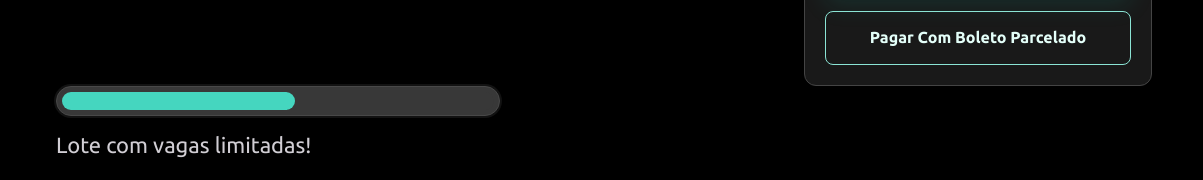
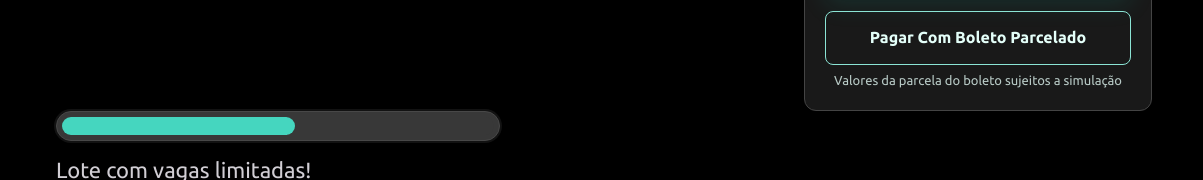
Before and after one commit to Dev-em-Dobro/black-em-dobro-lp, a plain HTML site: page alunos-bf/index.html in a window 1280 px wide. Shown: the part 729-909 px from the top of the page, 0-1203 px from the left. Drawn offline with Linux system fonts and the light colour scheme; animation ran at ten frames a second; a web font is replaced by a local one.

Commit message:
Adiciona aviso de simulação ao boleto parcelado

```diff
--- a/alunos-bf/index.html
+++ b/alunos-bf/index.html
@@ -21,7 +21,7 @@
   <link rel="stylesheet" href="/v3/css/style.css?v=mobile-faces-high">
   <link rel="stylesheet" href="/v3/css/ecosystem.css?v=8">
   <link rel="stylesheet" href="/v3/css/builders.css?v=10">
-  <link rel="stylesheet" href="/css/oferta.css?v=boleto-2026">
+  <link rel="stylesheet" href="/css/oferta.css?v=boleto-aviso-2026">
   <link rel="stylesheet" href="/css/lote-atual.css?v=bonus-novembro-2026">
 </head>
 <body class="v3 oferta">
@@ -84,6 +84,7 @@
           <p class="hero-form-note">Acesso vitalício às aulas gravadas do DevQuest e Builders Club.</p>
           <a class="btn btn-primary btn-lg btn-block" data-checkout href="https://pay.hub.la/YKPMuMwSBhPBb7UUuDlX">Quero garantir por R$ 597</a>
           <a class="btn btn-secondary btn-boleto btn-lg btn-block" data-checkout data-boleto href="https://pay.tmb.com.br/DevemDobro/ZBS345545R7" target="_blank" rel="noopener noreferrer">Pagar com boleto parcelado</a>
+          <p class="boleto-installment-note">Valores da parcela do boleto sujeitos a simulação</p>
         </div>
         <div class="offer-lot" data-offer-period hidden>
           <progress class="offer-lot-progress" max="100" value="100" aria-label="Tempo restante do lote promocional"></progress>
@@ -207,6 +208,7 @@
             <div class="ecosystem-action" data-enter="1">
               <a class="btn btn-primary btn-lg btn-block" data-checkout href="https://pay.hub.la/YKPMuMwSBhPBb7UUuDlX">Quero garantir por R$ 597</a>
               <a class="btn btn-secondary btn-boleto btn-lg btn-block" data-checkout data-boleto href="https://pay.tmb.com.br/DevemDobro/ZBS345545R7" target="_blank" rel="noopener noreferrer">Pagar com boleto parcelado</a>
+              <p class="boleto-installment-note">Valores da parcela do boleto sujeitos a simulação</p>
             </div>
           </div>
         </div>
@@ -253,6 +255,7 @@
       <div class="container offer-cta offer-cta--center">
         <a class="btn btn-primary btn-lg" data-checkout href="https://pay.hub.la/YKPMuMwSBhPBb7UUuDlX">Quero garantir por R$ 597</a>
         <a class="btn btn-secondary btn-boleto btn-lg" data-checkout data-boleto href="https://pay.tmb.com.br/DevemDobro/ZBS345545R7" target="_blank" rel="noopener noreferrer">Pagar com boleto parcelado</a>
+        <p class="boleto-installment-note">Valores da parcela do boleto sujeitos a simulação</p>
       </div>
     </section>
 
@@ -306,6 +309,7 @@
       <div class="container offer-cta offer-cta--center">
         <a class="btn btn-primary btn-lg" data-checkout href="https://pay.hub.la/YKPMuMwSBhPBb7UUuDlX">Quero garantir por R$ 597</a>
         <a class="btn btn-secondary btn-boleto btn-lg" data-checkout data-boleto href="https://pay.tmb.com.br/DevemDobro/ZBS345545R7" target="_blank" rel="noopener noreferrer">Pagar com boleto parcelado</a>
+        <p class="boleto-installment-note">Valores da parcela do boleto sujeitos a simulação</p>
       </div>
     </section>
 
@@ -364,6 +368,7 @@
       <div class="container offer-cta offer-cta--center">
         <a class="btn btn-primary btn-lg" data-checkout href="https://pay.hub.la/YKPMuMwSBhPBb7UUuDlX">Quero garantir por R$ 597</a>
         <a class="btn btn-secondary btn-boleto btn-lg" data-checkout data-boleto href="https://pay.tmb.com.br/DevemDobro/ZBS345545R7" target="_blank" rel="noopener noreferrer">Pagar com boleto parcelado</a>
+        <p class="boleto-installment-note">Valores da parcela do boleto sujeitos a simulação</p>
       </div>
     </section>
 
@@ -431,6 +436,7 @@
       <div class="container offer-cta offer-cta--center">
         <a class="btn btn-primary btn-lg" data-checkout href="https://pay.hub.la/YKPMuMwSBhPBb7UUuDlX">Quero garantir por R$ 597</a>
         <a class="btn btn-secondary btn-boleto btn-lg" data-checkout data-boleto href="https://pay.tmb.com.br/DevemDobro/ZBS345545R7" target="_blank" rel="noopener noreferrer">Pagar com boleto parcelado</a>
+        <p class="boleto-installment-note">Valores da parcela do boleto sujeitos a simulação</p>
       </div>
     </section>
 
@@ -467,6 +473,7 @@
       <div class="container offer-cta offer-cta--center">
         <a class="btn btn-primary btn-lg" data-checkout href="https://pay.hub.la/YKPMuMwSBhPBb7UUuDlX">Quero garantir por R$ 597</a>
         <a class="btn btn-secondary btn-boleto btn-lg" data-checkout data-boleto href="https://pay.tmb.com.br/DevemDobro/ZBS345545R7" target="_blank" rel="noopener noreferrer">Pagar com boleto parcelado</a>
+        <p class="boleto-installment-note">Valores da parcela do boleto sujeitos a simulação</p>
       </div>
     </section>
 
@@ -514,6 +521,7 @@
       <div class="container offer-cta offer-cta--center">
         <a class="btn btn-primary btn-lg" data-checkout href="https://pay.hub.la/YKPMuMwSBhPBb7UUuDlX">Quero garantir por R$ 597</a>
         <a class="btn btn-secondary btn-boleto btn-lg" data-checkout data-boleto href="https://pay.tmb.com.br/DevemDobro/ZBS345545R7" target="_blank" rel="noopener noreferrer">Pagar com boleto parcelado</a>
+        <p class="boleto-installment-note">Valores da parcela do boleto sujeitos a simulação</p>
       </div>
     </section>
 
@@ -533,6 +541,7 @@
       <div class="container offer-cta offer-cta--center">
         <a class="btn btn-primary btn-lg" data-checkout href="https://pay.hub.la/YKPMuMwSBhPBb7UUuDlX">Quero garantir por R$ 597</a>
         <a class="btn btn-secondary btn-boleto btn-lg" data-checkout data-boleto href="https://pay.tmb.com.br/DevemDobro/ZBS345545R7" target="_blank" rel="noopener noreferrer">Pagar com boleto parcelado</a>
+        <p class="boleto-installment-note">Valores da parcela do boleto sujeitos a simulação</p>
       </div>
     </section>
 
@@ -556,6 +565,7 @@
           <p class="hero-form-note">Acesso vitalício às aulas gravadas do ecossistema Dev em Dobro.</p>
           <a class="btn btn-primary btn-lg btn-block" data-checkout href="https://pay.hub.la/YKPMuMwSBhPBb7UUuDlX">Quero garantir por R$ 597</a>
           <a class="btn btn-secondary btn-boleto btn-lg btn-block" data-checkout data-boleto href="https://pay.tmb.com.br/DevemDobro/ZBS345545R7" target="_blank" rel="noopener noreferrer">Pagar com boleto parcelado</a>
+          <p class="boleto-installment-note">Valores da parcela do boleto sujeitos a simulação</p>
         </div>
       </div>
       <p class="container closing-line" data-enter="0">Invista uma vez. Aprenda continuamente. <span class="hl">Construa soluções para o novo mercado.</span></p>
--- a/alunos-dq/index.html
+++ b/alunos-dq/index.html
@@ -21,7 +21,7 @@
   <link rel="stylesheet" href="/v3/css/style.css?v=mobile-faces-high">
   <link rel="stylesheet" href="/v3/css/ecosystem.css?v=8">
   <link rel="stylesheet" href="/v3/css/builders.css?v=10">
-  <link rel="stylesheet" href="/css/oferta.css?v=boleto-2026">
+  <link rel="stylesheet" href="/css/oferta.css?v=boleto-aviso-2026">
   <link rel="stylesheet" href="/css/lote-atual.css?v=bonus-novembro-2026">
 </head>
 <body class="v3 oferta">
@@ -84,6 +84,7 @@
           <p class="hero-form-note">Acesso vitalício às aulas gravadas do DevQuest e Builders Club.</p>
           <a class="btn btn-primary btn-lg btn-block" data-checkout href="https://pay.hub.la/NZKc6aZXwbD4ihw9vvPN">Quero garantir por R$ 797</a>
           <a class="btn btn-secondary btn-boleto btn-lg btn-block" data-checkout data-boleto href="https://pay.tmb.com.br/DevemDobro/ZBS345545R7" target="_blank" rel="noopener noreferrer">Pagar com boleto parcelado</a>
+          <p class="boleto-installment-note">Valores da parcela do boleto sujeitos a simulação</p>
         </div>
         <div class="offer-lot" data-offer-period hidden>
           <progress class="offer-lot-progress" max="100" value="100" aria-label="Tempo restante do lote promocional"></progress>
@@ -207,6 +208,7 @@
             <div class="ecosystem-action" data-enter="1">
               <a class="btn btn-primary btn-lg btn-block" data-checkout href="https://pay.hub.la/NZKc6aZXwbD4ihw9vvPN">Quero garantir por R$ 797</a>
               <a class="btn btn-secondary btn-boleto btn-lg btn-block" data-checkout data-boleto href="https://pay.tmb.com.br/DevemDobro/ZBS345545R7" target="_blank" rel="noopener noreferrer">Pagar com boleto parcelado</a>
+              <p class="boleto-installment-note">Valores da parcela do boleto sujeitos a simulação</p>
             </div>
           </div>
         </div>
@@ -253,6 +255,7 @@
       <div class="container offer-cta offer-cta--center">
         <a class="btn btn-primary btn-lg" data-checkout href="https://pay.hub.la/NZKc6aZXwbD4ihw9vvPN">Quero garantir por R$ 797</a>
         <a class="btn btn-secondary btn-boleto btn-lg" data-checkout data-boleto href="https://pay.tmb.com.br/DevemDobro/ZBS345545R7" target="_blank" rel="noopener noreferrer">Pagar com boleto parcelado</a>
+        <p class="boleto-installment-note">Valores da parcela do boleto sujeitos a simulação</p>
       </div>
     </section>
 
@@ -306,6 +309,7 @@
       <div class="container offer-cta offer-cta--center">
         <a class="btn btn-primary btn-lg" data-checkout href="https://pay.hub.la/NZKc6aZXwbD4ihw9vvPN">Quero garantir por R$ 797</a>
         <a class="btn btn-secondary btn-boleto btn-lg" data-checkout data-boleto href="https://pay.tmb.com.br/DevemDobro/ZBS345545R7" target="_blank" rel="noopener noreferrer">Pagar com boleto parcelado</a>
+        <p class="boleto-installment-note">Valores da parcela do boleto sujeitos a simulação</p>
       </div>
     </section>
 
@@ -364,6 +368,7 @@
       <div class="container offer-cta offer-cta--center">
         <a class="btn btn-primary btn-lg" data-checkout href="https://pay.hub.la/NZKc6aZXwbD4ihw9vvPN">Quero garantir por R$ 797</a>
         <a class="btn btn-secondary btn-boleto btn-lg" data-checkout data-boleto href="https://pay.tmb.com.br/DevemDobro/ZBS345545R7" target="_blank" rel="noopener noreferrer">Pagar com boleto parcelado</a>
+        <p class="boleto-installment-note">Valores da parcela do boleto sujeitos a simulação</p>
       </div>
     </section>
 
@@ -431,6 +436,7 @@
       <div class="container offer-cta offer-cta--center">
         <a class="btn btn-primary btn-lg" data-checkout href="https://pay.hub.la/NZKc6aZXwbD4ihw9vvPN">Quero garantir por R$ 797</a>
         <a class="btn btn-secondary btn-boleto btn-lg" data-checkout data-boleto href="https://pay.tmb.com.br/DevemDobro/ZBS345545R7" target="_blank" rel="noopener noreferrer">Pagar com boleto parcelado</a>
+        <p class="boleto-installment-note">Valores da parcela do boleto sujeitos a simulação</p>
       </div>
     </section>
 
@@ -467,6 +473,7 @@
       <div class="container offer-cta offer-cta--center">
         <a class="btn btn-primary btn-lg" data-checkout href="https://pay.hub.la/NZKc6aZXwbD4ihw9vvPN">Quero garantir por R$ 797</a>
         <a class="btn btn-secondary btn-boleto btn-lg" data-checkout data-boleto href="https://pay.tmb.com.br/DevemDobro/ZBS345545R7" target="_blank" rel="noopener noreferrer">Pagar com boleto parcelado</a>
+        <p class="boleto-installment-note">Valores da parcela do boleto sujeitos a simulação</p>
       </div>
     </section>
 
@@ -514,6 +521,7 @@
       <div class="container offer-cta offer-cta--center">
         <a class="btn btn-primary btn-lg" data-checkout href="https://pay.hub.la/NZKc6aZXwbD4ihw9vvPN">Quero garantir por R$ 797</a>
         <a class="btn btn-secondary btn-boleto btn-lg" data-checkout data-boleto href="https://pay.tmb.com.br/DevemDobro/ZBS345545R7" target="_blank" rel="noopener noreferrer">Pagar com boleto parcelado</a>
+        <p class="boleto-installment-note">Valores da parcela do boleto sujeitos a simulação</p>
       </div>
     </section>
 
@@ -533,6 +541,7 @@
       <div class="container offer-cta offer-cta--center">
         <a class="btn btn-primary btn-lg" data-checkout href="https://pay.hub.la/NZKc6aZXwbD4ihw9vvPN">Quero garantir por R$ 797</a>
         <a class="btn btn-secondary btn-boleto btn-lg" data-checkout data-boleto href="https://pay.tmb.com.br/DevemDobro/ZBS345545R7" target="_blank" rel="noopener noreferrer">Pagar com boleto parcelado</a>
+        <p class="boleto-installment-note">Valores da parcela do boleto sujeitos a simulação</p>
       </div>
     </section>
 
@@ -556,6 +565,7 @@
           <p class="hero-form-note">Acesso vitalício às aulas gravadas do ecossistema Dev em Dobro.</p>
           <a class="btn btn-primary btn-lg btn-block" data-checkout href="https://pay.hub.la/NZKc6aZXwbD4ihw9vvPN">Quero garantir por R$ 797</a>
           <a class="btn btn-secondary btn-boleto btn-lg btn-block" data-checkout data-boleto href="https://pay.tmb.com.br/DevemDobro/ZBS345545R7" target="_blank" rel="noopener noreferrer">Pagar com boleto parcelado</a>
+          <p class="boleto-installment-note">Valores da parcela do boleto sujeitos a simulação</p>
         </div>
       </div>
       <p class="container closing-line" data-enter="0">Invista uma vez. Aprenda continuamente. <span class="hl">Construa soluções para o novo mercado.</span></p>
--- a/css/oferta.css
+++ b/css/oferta.css
@@ -113,6 +113,9 @@
 @media (max-width: 560px) { .hero-cta { width: 100%; } }
 .btn-boleto { border-color: #8be4d5; color: #e4fff9; }
 .btn-boleto:hover { border-color: #2dd4bf; background: #2dd4bf1a; }
+.boleto-installment-note { margin: 0; color: #b7c9c5; font-size: 13px; line-height: 1.45; text-align: center; }
+.offer-card .boleto-installment-note { margin-top: -8px; }
+.ecosystem-action .boleto-installment-note, .hero-copy > .boleto-installment-note { margin-top: 6px; }
 .hero-copy > .hero-cta + .btn-boleto { margin-top: 12px; }
 @media (max-width: 560px) { .hero-copy > .hero-cta + .btn-boleto { width: 100%; } }
 
@@ -162,6 +165,7 @@
 .offer-cta { margin-top: 36px; }
 .offer-cta--center { display: flex; flex-direction: column; align-items: center; gap: 12px; }
 .offer-cta .btn { min-width: min(100%, 340px); text-align: center; }
+.offer-cta .boleto-installment-note { margin-top: -8px; }
 .ecosystem-action .btn + .btn { margin-top: 12px; }
 
 @media (min-width: 861px) {
```
Also changed, not shown: alunos-geral/index.html (+11 -1 lines), oferta-geral/index.html (+11 -1 lines), 2 other files.
